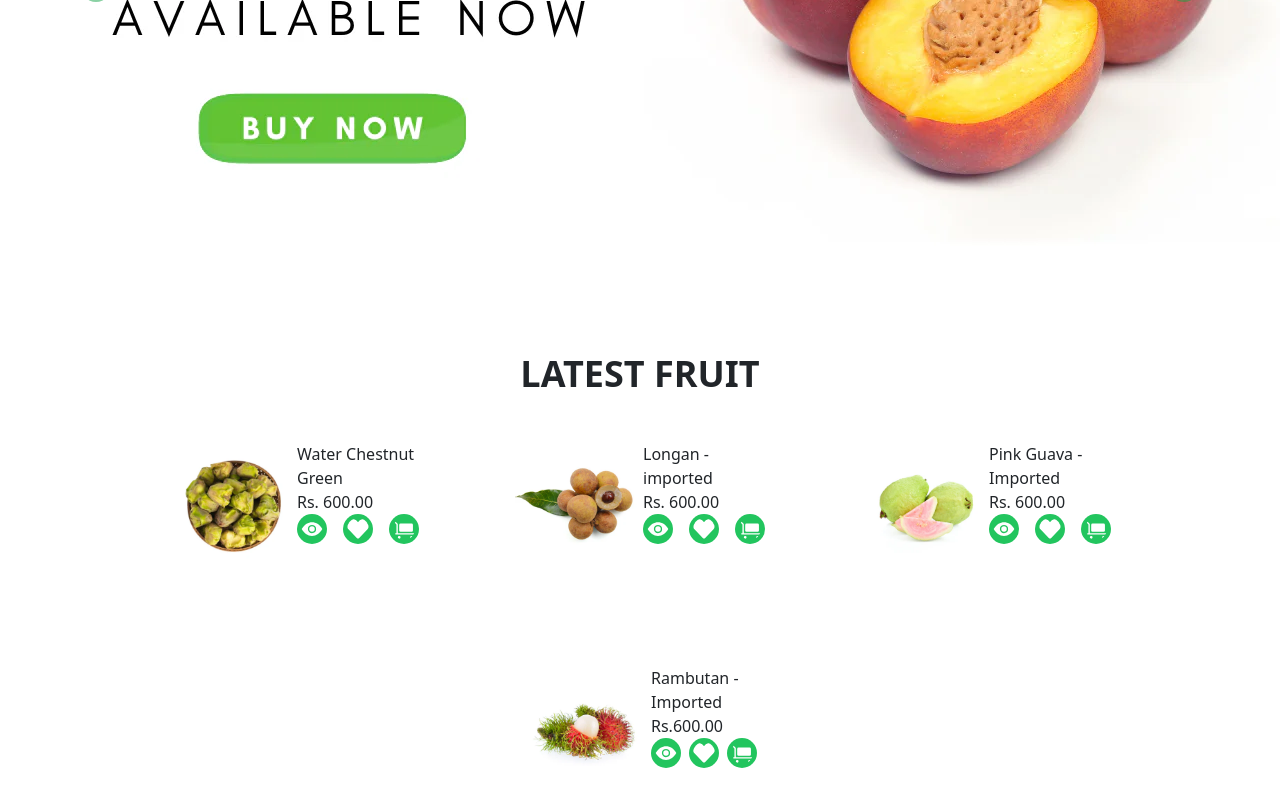
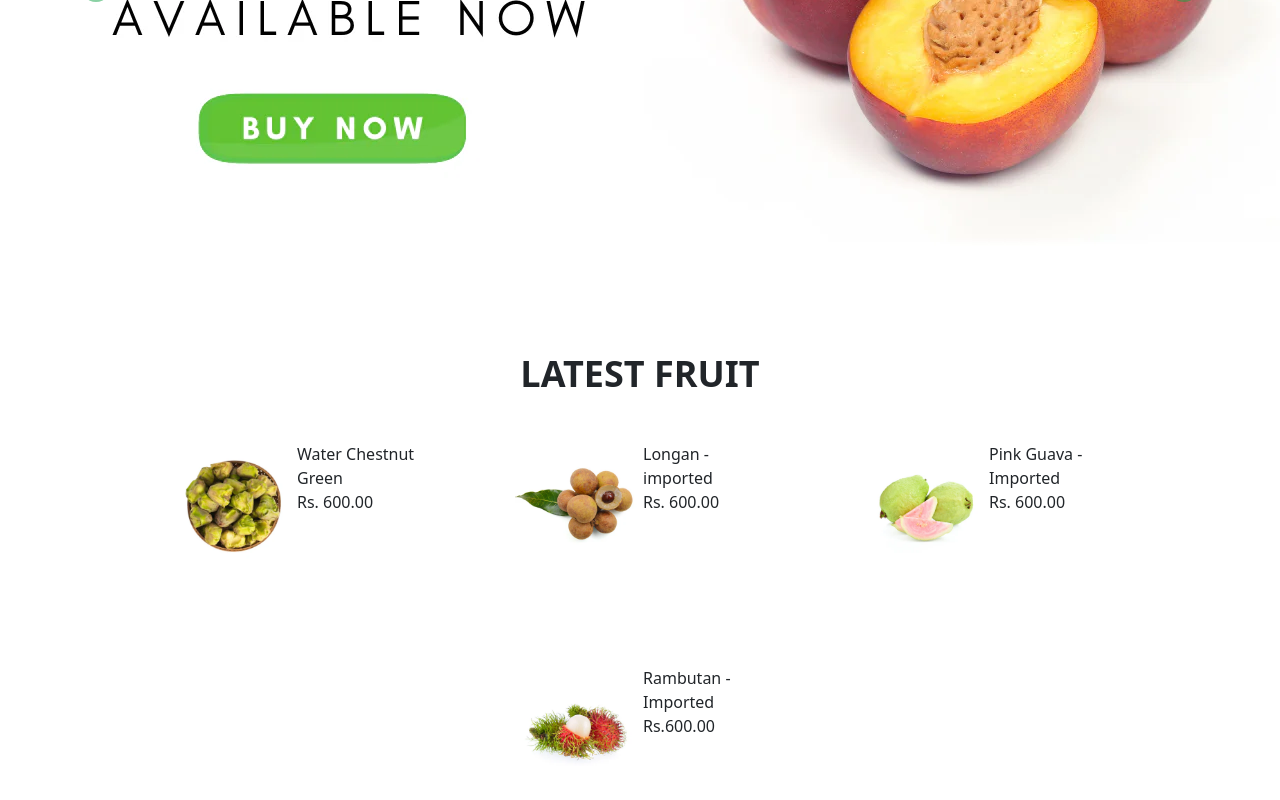
Before and after one commit to manojkumarlodhi/fruits-website, a React (Vite) app: page / in a window 1280 px wide. Shown: the part 494-1294 px from the top of the page. Built offline with nearby package versions, Linux system fonts and the light colour scheme.

Commit message:
animation

```diff
--- a/src/Components/Home.jsx
+++ b/src/Components/Home.jsx
@@ -39,7 +39,7 @@ function Home() {
         </button>
       </div>
       <div className="text-center text-4xl font-bold p-4 m-4">LATEST FRUIT</div>
-      <div className="flex flex-wrap item-center justify-center w-[90%] gap-24 mx-auto  ">
+      <div className="flex flex-wrap item-center justify-center w-[90%] gap-24 mx-auto">
   <div className="flex">
     <div className="">
       <img src={waterImg} alt="water" className='w-32' />
@@ -48,14 +48,14 @@ function Home() {
       <p>Water Chestnut</p>
       <p>Green</p>
       <p>Rs. 600.00</p>
-            <div className='flex gap-3 text-2xl'>
-            <IoEyeSharp className='bg-green-500 text-white p-1  rounded-full text-3xl' />
-            <FaHeart className='bg-green-500 text-white p-1  rounded-full text-3xl' />
-            <PiTrolleyFill className='bg-green-500 text-white p-1  rounded-full text-3xl' />
+      <div className='relative group flex gap-3 text-2xl'>
+        <IoEyeSharp className='bg-green-500 text-white p-1 rounded-full text-3xl opacity-0 translate-y-8 group-hover:opacity-100 group-hover:translate-y-0 transition-all duration-500 ease-in-out delay-100 group-active:text-black' />
+        <FaHeart className='bg-green-500 text-white p-1 rounded-full text-3xl opacity-0 translate-y-8 group-hover:opacity-100 group-hover:translate-y-0 transition-all duration-500 ease-in-out delay-300 group-active:text-black' />
+        <PiTrolleyFill className='bg-green-500 text-white p-1 rounded-full text-3xl opacity-0 translate-y-8 group-hover:opacity-100 group-hover:translate-y-0 transition-all duration-500 ease-in-out delay-500 group-active:text-black' />
+      </div>
     </div>
   </div>
 
-        </div>
   <div className="flex">
     <div className="img">
       <img src={longan} alt="longan" className='w-32' />
@@ -64,47 +64,44 @@ function Home() {
       <p>Longan -</p>
       <p>imported</p>
       <p>Rs. 600.00</p>
-            <div className='flex gap-3 text-2xl'>
-            <IoEyeSharp className='bg-green-500 text-white p-1  rounded-full text-3xl' />
-            <FaHeart className='bg-green-500 text-white p-1  rounded-full text-3xl ' />
-            <PiTrolleyFill className='bg-green-500 text-white p-1  rounded-full text-3xl' />
+      <div className='relative group flex gap-3 text-2xl'>
+        <IoEyeSharp className='bg-green-500 text-white p-1 rounded-full text-3xl opacity-0 translate-y-8 group-hover:opacity-100 group-hover:translate-y-0 transition-all duration-500 ease-in-out delay-100 group-active:text-black' />
+        <FaHeart className='bg-green-500 text-white p-1 rounded-full text-3xl opacity-0 translate-y-8 group-hover:opacity-100 group-hover:translate-y-0 transition-all duration-500 ease-in-out delay-300 group-active:text-black' />
+        <PiTrolleyFill className='bg-green-500 text-white p-1 rounded-full text-3xl opacity-0 translate-y-8 group-hover:opacity-100 group-hover:translate-y-0 transition-all duration-500 ease-in-out delay-500 group-active:text-black' />
+      </div>
+    </div>
   </div>
 
-          </div>
-
-
-        </div>
   <div className="flex">
     <div className="img">
-            <img src={guava} alt="guava"  className='w-32'/>
+      <img src={guava} alt="guava" className='w-32' />
     </div>
     <div>
       <p>Pink Guava -</p>
       <p>Imported</p>
       <p>Rs. 600.00</p>
-            <div className='flex gap-3 text-2xl'>
-            <IoEyeSharp className='bg-green-500 text-white p-1  rounded-full text-3xl' />
-            <FaHeart className='bg-green-500 text-white p-1  rounded-full text-3xl'  />
-            <PiTrolleyFill className='bg-green-500 text-white p-1  rounded-full text-3xl' />
+      <div className='relative group flex gap-3 text-2xl'>
+        <IoEyeSharp className='bg-green-500 text-white p-1 rounded-full text-3xl opacity-0 translate-y-8 group-hover:opacity-100 group-hover:translate-y-0 transition-all duration-500 ease-in-out delay-100 group-active:text-black' />
+        <FaHeart className='bg-green-500 text-white p-1 rounded-full text-3xl opacity-0 translate-y-8 group-hover:opacity-100 group-hover:translate-y-0 transition-all duration-500 ease-in-out delay-300 group-active:text-black' />
+        <PiTrolleyFill className='bg-green-500 text-white p-1 rounded-full text-3xl opacity-0 translate-y-8 group-hover:opacity-100 group-hover:translate-y-0 transition-all duration-500 ease-in-out delay-500 group-active:text-black' />
+      </div>
     </div>
   </div>
 
-        </div>
-        <div className="flex ">
+  <div className="flex">
     <div className="img">
-            <img src={rambutan} alt="rambutan"  className='w-32'/>
+      <img src={rambutan} alt="rambutan" className='w-32' />
     </div>
     <div>
       <p>Rambutan -</p>
       <p>Imported</p>
       <p>Rs.600.00</p>
-            <div className='flex gap-2 text-2xl'>
-            <IoEyeSharp className='bg-green-500 text-white p-1  rounded-full text-3xl' />
-            <FaHeart  className='bg-green-500 text-white p-1 rounded-full text-3xl' />
-            <PiTrolleyFill className='bg-green-500 text-white p-1 rounded-full text-3xl' />
+      <div className='relative group flex gap-3 text-2xl'>
+        <IoEyeSharp className='bg-green-500 text-white p-1 rounded-full text-3xl opacity-0 translate-y-8 group-hover:opacity-100 group-hover:translate-y-0 transition-all duration-500 ease-in-out delay-100 group-active:text-black' />
+        <FaHeart className='bg-green-500 text-white p-1 rounded-full text-3xl opacity-0 translate-y-8 group-hover:opacity-100 group-hover:translate-y-0 transition-all duration-500 ease-in-out delay-300 group-active:text-black' />
+        <PiTrolleyFill className='bg-green-500 text-white p-1 rounded-full text-3xl opacity-0 translate-y-8 group-hover:opacity-100 group-hover:translate-y-0 transition-all duration-500 ease-in-out delay-500 group-active:text-black' />
       </div>
     </div>
-
   </div>
 </div>
 
```
Lines whose indentation alone changed are shown as unchanged.
